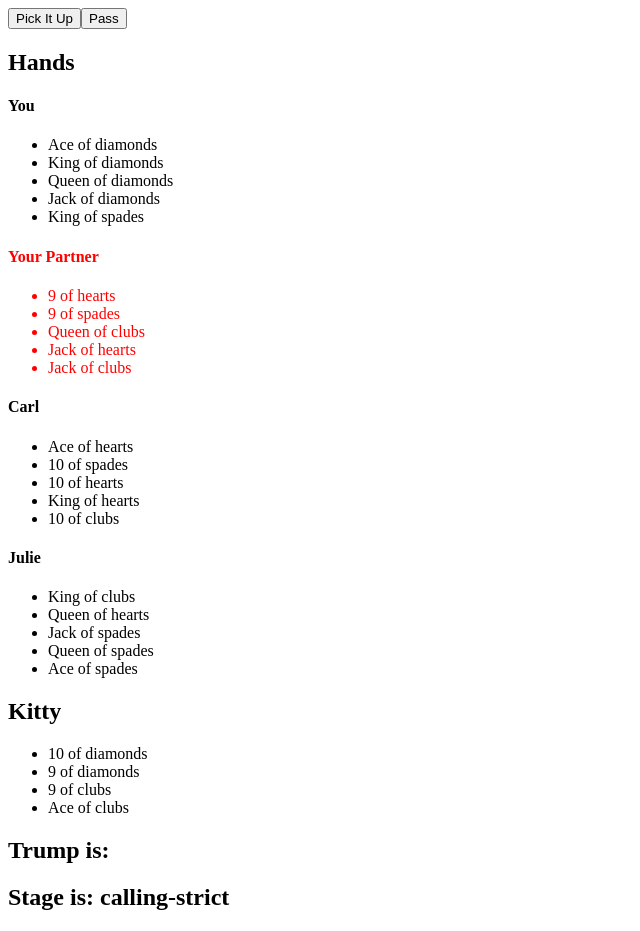
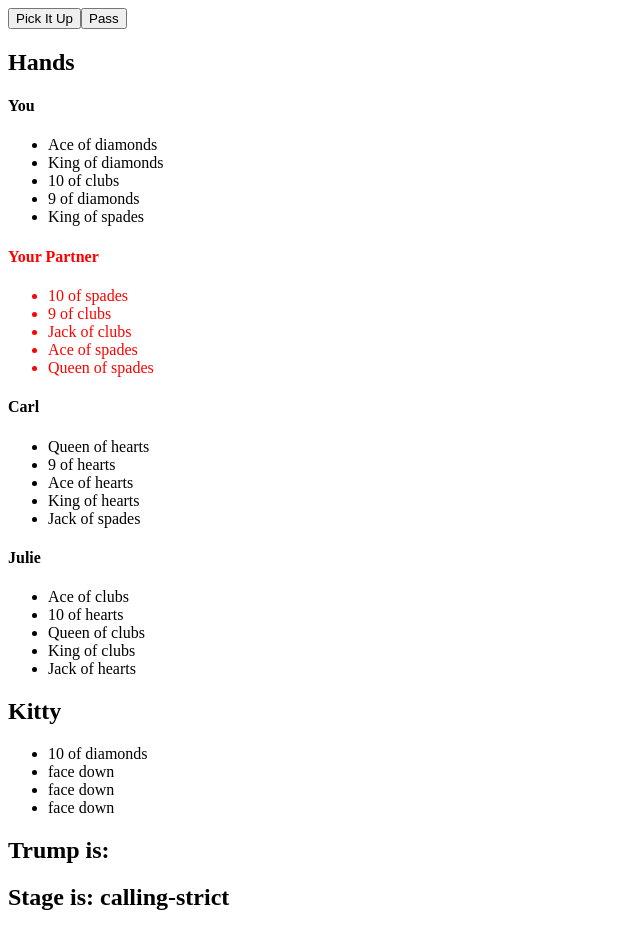
Before and after one commit to sambigelow/euchre, a React app: page / in a window 1280 px wide. Both pictures are taken after a click on the button "Deal". Shown: the whole page, without its empty margins (0-640 px from the left). Built offline with nearby package versions, Linux system fonts and the light colour scheme.

Commit message:
Test create deck util

```diff
--- a/src/actions/deal.js
+++ b/src/actions/deal.js
@@ -1,7 +1,8 @@
 import { createDeck } from '../utils/create-deck';
+import { shuffle } from '../utils/shuffle';
 
 export const deal = () => {
-  const deck = createDeck();
+  const deck = shuffle(createDeck());
 
   return {
     type: 'DEAL',
--- a/src/components/Kitty.js
+++ b/src/components/Kitty.js
@@ -1,14 +1,27 @@
 import React from 'react';
 import { connect } from 'react-redux';
-import { array } from 'prop-types';
+import { array, string } from 'prop-types';
+import { stages } from '../utils/constants';
 
-const Kitty = ({ kitty }) => (
+const Kitty = ({ kitty, stage }) => (
   <React.Fragment>
     <h2>Kitty</h2>
-    <ul>{kitty && kitty.map(card => <li>{card.description}</li>)}</ul>
+    <ul>
+      {kitty &&
+        kitty.map((card, i) => (
+          <li key={card.description}>
+            {i === 0 && stage === stages.CALLING_STRICT
+              ? card.description
+              : 'face down'}
+          </li>
+        ))}
+    </ul>
   </React.Fragment>
 );
 
-Kitty.propTypes = { kitty: array };
+Kitty.propTypes = { kitty: array, stage: string };
 
-export default connect(state => ({ kitty: state.round.kitty }))(Kitty);
+export default connect(state => ({
+  kitty: state.round.kitty,
+  stage: state.round.stage,
+}))(Kitty);
--- a/src/components/Players.js
+++ b/src/components/Players.js
@@ -16,11 +16,17 @@ const Players = ({ hands, currentTurn, discard, stage, dealer }) => (
         isCurrentTurn && stage === stages.DISCARDING && playerIndex === dealer;
 
       return (
-        <div className={isCurrentTurn && styles.ActivePlayerTurn}>
+        <div
+          key={playerIndex}
+          className={isCurrentTurn ? styles.ActivePlayerTurn : ''}
+        >
           <h4>{PLAYERS[playerIndex].name}</h4>
           <ul>
             {hand.map(card => (
-              <li onClick={isDiscarding ? () => discard(card) : undefined}>
+              <li
+                key={card.description}
+                onClick={isDiscarding ? () => discard(card) : undefined}
+              >
                 {card.description}
               </li>
             ))}
--- a/src/utils/create-deck.js
+++ b/src/utils/create-deck.js
@@ -1,10 +1,10 @@
 import { suits as suitConstants, values as valueConstants } from './constants';
-import { shuffle } from './shuffle';
 
 const suits = Object.keys(suitConstants).map(suit => suitConstants[suit]);
 const values = Object.keys(valueConstants).map(value => valueConstants[value]);
 
-const deck = suits.reduce((currentDeck, suit) => {
+export const createDeck = () =>
+  suits.reduce((currentDeck, suit) => {
     const color = suit === 'spades' || suit === 'clubs' ? 'black' : 'red';
     const newCards = values.map(value => ({
       value,
@@ -15,5 +15,3 @@ const deck = suits.reduce((currentDeck, suit) => {
 
     return [...currentDeck, ...newCards];
   }, []);
-
-export const createDeck = () => shuffle(deck);
```
Also changed, not shown: 1 other file (tests, documents, lock files or other folders). Lines whose indentation alone changed are shown as unchanged.
